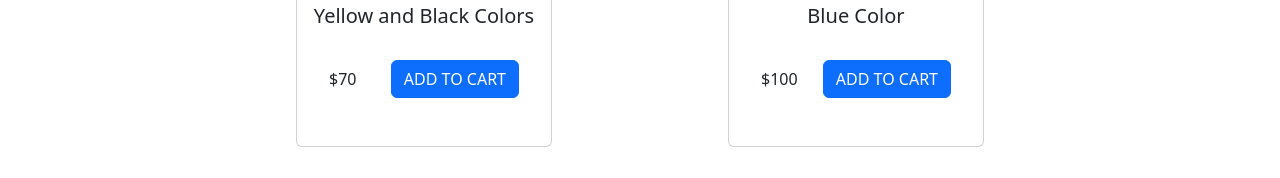
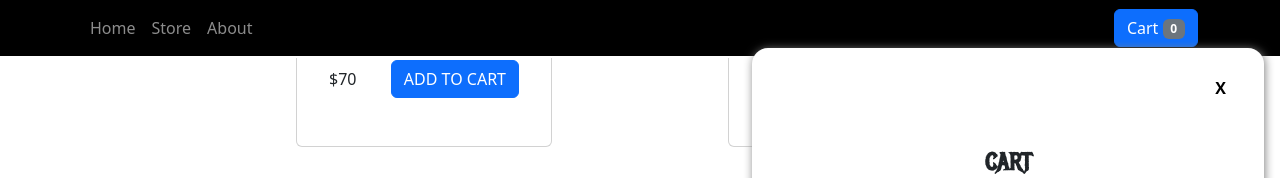
Before and after one commit to Judemoses123/ecommerce, a React (Create React App) app: page / in a window 1280 px wide. Both pictures are taken after a click on the button "SEE THE CART". Shown: the part 922-1100 px from the top of the page. Built offline with nearby package versions, Linux system fonts and the light colour scheme.

Commit message:
Add to cart functionality added

```diff
--- a/src/App.js
+++ b/src/App.js
@@ -20,7 +20,7 @@ function App() {
         {show && <CartOffCanvas toggleShow={toggleShow}/>}
         <MainNavbar toggleShow={toggleShow} />
         <HeroImage />
-        <Main />
+        <Main toggleShow={toggleShow}/>
         <Footer />
       </div>
     </CartContextProvider>
--- a/src/Components/Cart/CartContextProvider.js
+++ b/src/Components/Cart/CartContextProvider.js
@@ -3,33 +3,54 @@ import CartContext from "./CartContext";
 
 const CartContextProvider = (props) => {
   const [itemsState, setItemsState] = useState([
-    {
-      title: "Colors",
-      price: 100,
-      imageUrl:
-        "https://prasadyash2411.github.io/ecom-website/img/Album%201.png",
-    },
-    {
-      title: "Black and white Colors",
-      price: 50,
-      imageUrl:
-        "https://prasadyash2411.github.io/ecom-website/img/Album%202.png",
-    },
-    {
-      title: "Yellow and Black Colors",
-      price: 70,
-      imageUrl:
-        "https://prasadyash2411.github.io/ecom-website/img/Album%203.png",
-    },
+    // {
+    //   title: "Colors",
+    //   price: 100,
+    //   imageUrl:
+    //     "https://prasadyash2411.github.io/ecom-website/img/Album%201.png",
+    //   quantity: 1,
+    // },
+    // {
+    //   title: "Black and white Colors",
+    //   price: 50,
+    //   imageUrl:
+    //     "https://prasadyash2411.github.io/ecom-website/img/Album%202.png",
+    //   quantity: 1,
+    // },
+    // {
+    //   title: "Yellow and Black Colors",
+    //   price: 70,
+    //   imageUrl:
+    //     "https://prasadyash2411.github.io/ecom-website/img/Album%203.png",
+    //   quantity: 1,
+    // },
 
-    {
-      title: "Blue Color",
-      price: 100,
-      imageUrl:
-        "https://prasadyash2411.github.io/ecom-website/img/Album%204.png",
-    },
+    // {
+    //   title: "Blue Color",
+    //   price: 100,
+    //   imageUrl:
+    //     "https://prasadyash2411.github.io/ecom-website/img/Album%204.png",
+    //   quantity: 1,
+    // },
   ]);
-  const addItem = (item) => {};
+  const addItem = (item) => {
+    setItemsState((prev) => {
+      const found = prev.find((obj) => {
+        return (obj.title === item.title)
+      });
+      if (found) {
+        return prev.map((obj) => {
+          console.log(obj, item);
+          return obj.title == item.title
+            ? { ...obj, quantity: obj.quantity + 1 }
+            : obj;
+        });
+      }
+      const newItems = [item, ...prev];
+      console.log(newItems);
+      return newItems;
+    });
+  };
 
   const removeItem = () => {};
 
--- a/src/Components/Cart/CartItems.js
+++ b/src/Components/Cart/CartItems.js
@@ -9,7 +9,7 @@ const CartItems = (props) => {
       </div>
       <span className={style.price}>{props.price}</span>
       <div className={style.quantity}>
-        <span className={style.count}>1</span>
+        <span className={style.count}>{props.quantity}</span>
         <button className={style.btn}>Remove</button>
       </div>
     </div>
--- a/src/Components/Cart/CartItems.module.css
+++ b/src/Components/Cart/CartItems.module.css
@@ -2,8 +2,7 @@
     display: grid;
     grid-template-columns: 2fr 1fr 2fr;
     width: 100%;
-    padding: 1rem 0rem;
-    border-bottom: 1px solid black;
+    padding: 0.5rem 0rem;
     align-content: center;
 }
 .img{
@@ -14,7 +13,7 @@
 }
 .title{
     font-weight: bold;
-    padding: 1rem;
+    padding: 0.5rem;
 }
 .quantity{
     display: flex;
@@ -22,12 +21,14 @@
     padding: 1rem;
     align-items: center;
     margin: 0rem 1rem;
+    border-bottom: 1px solid black;
 }
 .left{
     display: flex;
     flex-wrap: wrap;
     align-items: center;
     margin: 0rem 1rem;
+    border-bottom: 1px solid black;
 }
 .btn{
     background-color:crimson;
@@ -42,7 +43,9 @@
     display: flex;
     align-items: center;
     font-weight: bold;
-    margin: 0rem 1rem;
+    /* margin: 0rem 1rem; */
+    justify-content: center;
+    border-bottom: 1px solid black;
 }
 .count{
     display: flex;
--- a/src/Components/Cart/CartOffCanvas.js
+++ b/src/Components/Cart/CartOffCanvas.js
@@ -6,23 +6,33 @@ import CartItems from "./CartItems";
 import { useContext } from "react";
 const CartOverlay = (props) => {
   const ctx = useContext(CartContext);
-  const clickHandler=()=>{
+  const clickHandler = () => {
     props.toggleShow();
-  }
+  };
   return (
     <div className={style.main}>
-      <button onClick={clickHandler} className={style.btn}>X</button>
+      <div className={style.top}>
+        <button onClick={clickHandler} className={style.btn}>
+          X
+        </button>
+      </div>
       <span className={style.heading}>CART</span>
       <div className={style.row}>
         <span className={style.item}>ITEM</span>
         <span className={style.price}>PRICE</span>
         <span className={style.quantity}>QUANTITY</span>
       </div>
-      {
-        ctx.cartItems.map((item)=>{
-          return (<CartItems key={item.title} title={item.title} price={item.price} imageUrl={item.imageUrl}/>)
-        })
-      }
+      {ctx.cartItems.map((item) => {
+        return (
+          <CartItems
+            key={item.title}
+            title={item.title}
+            price={item.price}
+            imageUrl={item.imageUrl}
+            quantity={item.quantity}
+          />
+        );
+      })}
     </div>
   );
 };
--- a/src/Components/Cart/CartOffCanvas.module.css
+++ b/src/Components/Cart/CartOffCanvas.module.css
@@ -4,11 +4,11 @@
   display: flex;
   flex-direction: column;
   align-items: center;
-  position: absolute;
-  z-index: 2;
+  position: fixed;
+  z-index: 3;
   top: 3rem;
   right: 1rem;
-  padding: 1rem;
+  padding: 0rem 1rem 1rem 1rem;
   border-radius: 1rem;
   height: 90vh;
   overflow: auto;
@@ -50,10 +50,22 @@
 }
 
 .btn{
-  position: absolute;
+  position: sticky;
+  top: 0;
   right: 1rem;
   background-color: transparent;
   border: none;
   font-weight: bold;
   font-size: 1rem;
+  z-index: 4;
 }
+.top{
+  width: 100%;
+  background:linear-gradient(to bottom, white, rgba(255, 255, 255, 0.811), transparent);
+  height: 5rem;
+  position: sticky;
+  top: 0;
+  z-index: 3;
+  display: flex;
+  justify-content: right;
+}
--- a/src/Components/Main/Main.js
+++ b/src/Components/Main/Main.js
@@ -1,7 +1,7 @@
 import { Button } from "react-bootstrap";
 import style from "./Main.module.css";
 import MainSection from "./MainSection";
-const Main = () => {
+const Main = (props) => {
   const productsArr = [
     {
       title: "Colors",
@@ -42,12 +42,15 @@ const Main = () => {
       imageUrl: "https://prasadyash2411.github.io/ecom-website/img/Cofee.png", // Replace with the actual image link
     },
   ];
+  const clickHandler=()=>{
+    props.toggleShow();
+  }
 
   return (
     <div className={style.main}>
       <MainSection title={"MUSIC"} productsArr={productsArr} />
       <MainSection title={"MERCH"} productsArr={merchArr} />
-      <Button variant="primary">SEE THE CART</Button>
+      <Button onClick={clickHandler} variant="primary">SEE THE CART</Button>
     </div>
   );
 };
--- a/src/Components/Main/MainCard.js
+++ b/src/Components/Main/MainCard.js
@@ -1,7 +1,19 @@
+import { useContext } from 'react';
 import Button from 'react-bootstrap/Button';
 import Card from 'react-bootstrap/Card';
+import CartContext from '../Cart/CartContext';
 
 function MainCard(props) {
+  const ctx= useContext(CartContext);
+  const clickHandler=()=>{
+    const item={
+      title:props.title,
+      price:props.price,
+      imageUrl:props.imageUrl,
+      quantity:1,
+    }
+    ctx.addItems(item);
+  }
   return (
     <Card style={{margin:'1rem',maxWidth:'20vw'}}>
       <Card.Img variant="top" src={props.imageUrl} />
@@ -9,7 +21,7 @@ function MainCard(props) {
         <Card.Title>{props.title}</Card.Title>
         <div style={{display:'flex', justifyContent:'space-between', margin:'2rem 1rem', alignItems:'center'}}>
         <span>${props.price}</span>
-        <Button variant="primary">ADD TO CART</Button>
+        <Button onClick={clickHandler} variant="primary">ADD TO CART</Button>
         </div>
       </Card.Body>
     </Card>
--- a/src/Components/Navbar/Navbar.module.css
+++ b/src/Components/Navbar/Navbar.module.css
@@ -1,4 +1,7 @@
 .dark{
     background-color: black !important;
     border-bottom: 2px solid white;
+    position: sticky;
+    top: 0;
+    z-index: 2;
 }
```
